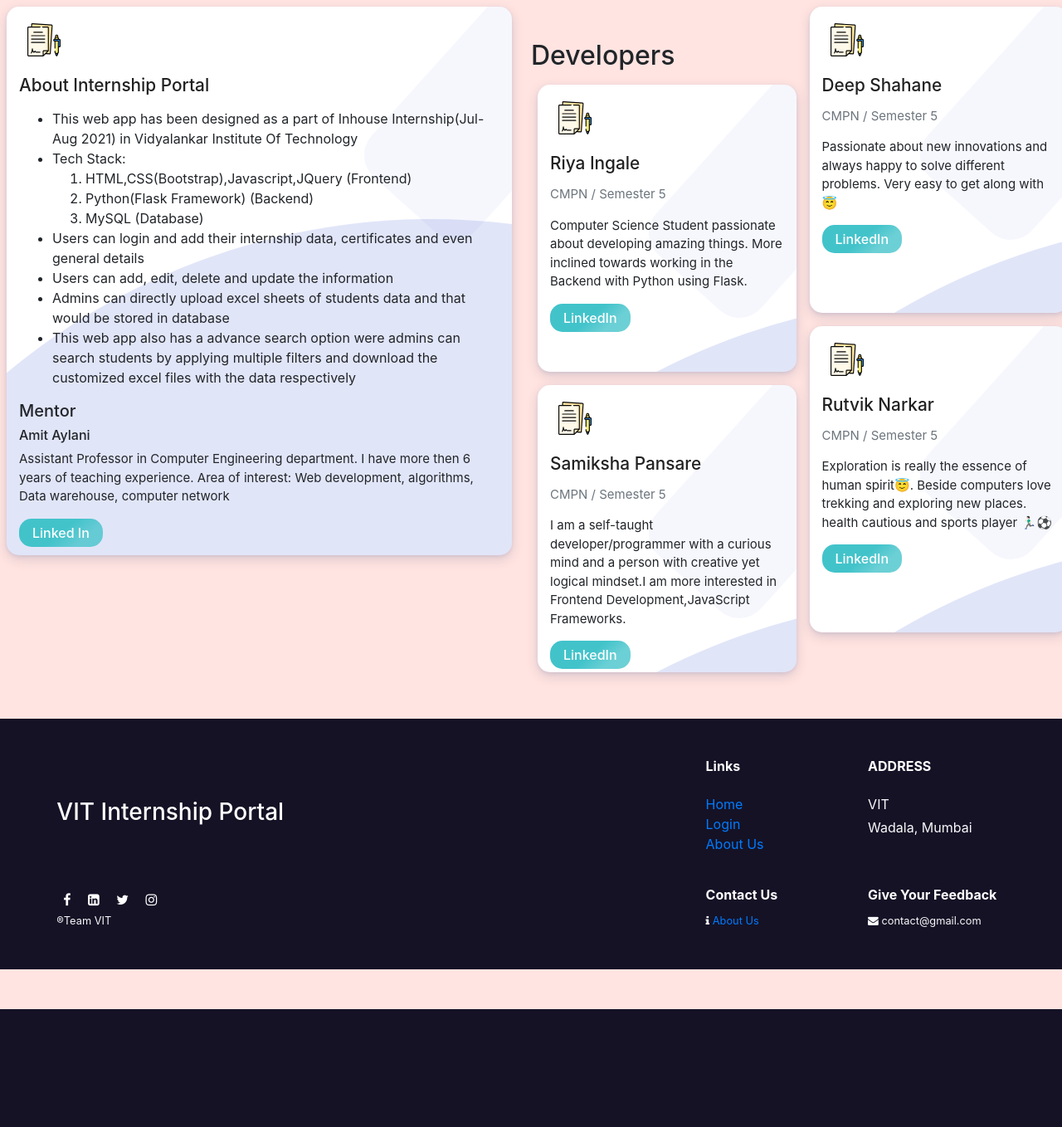
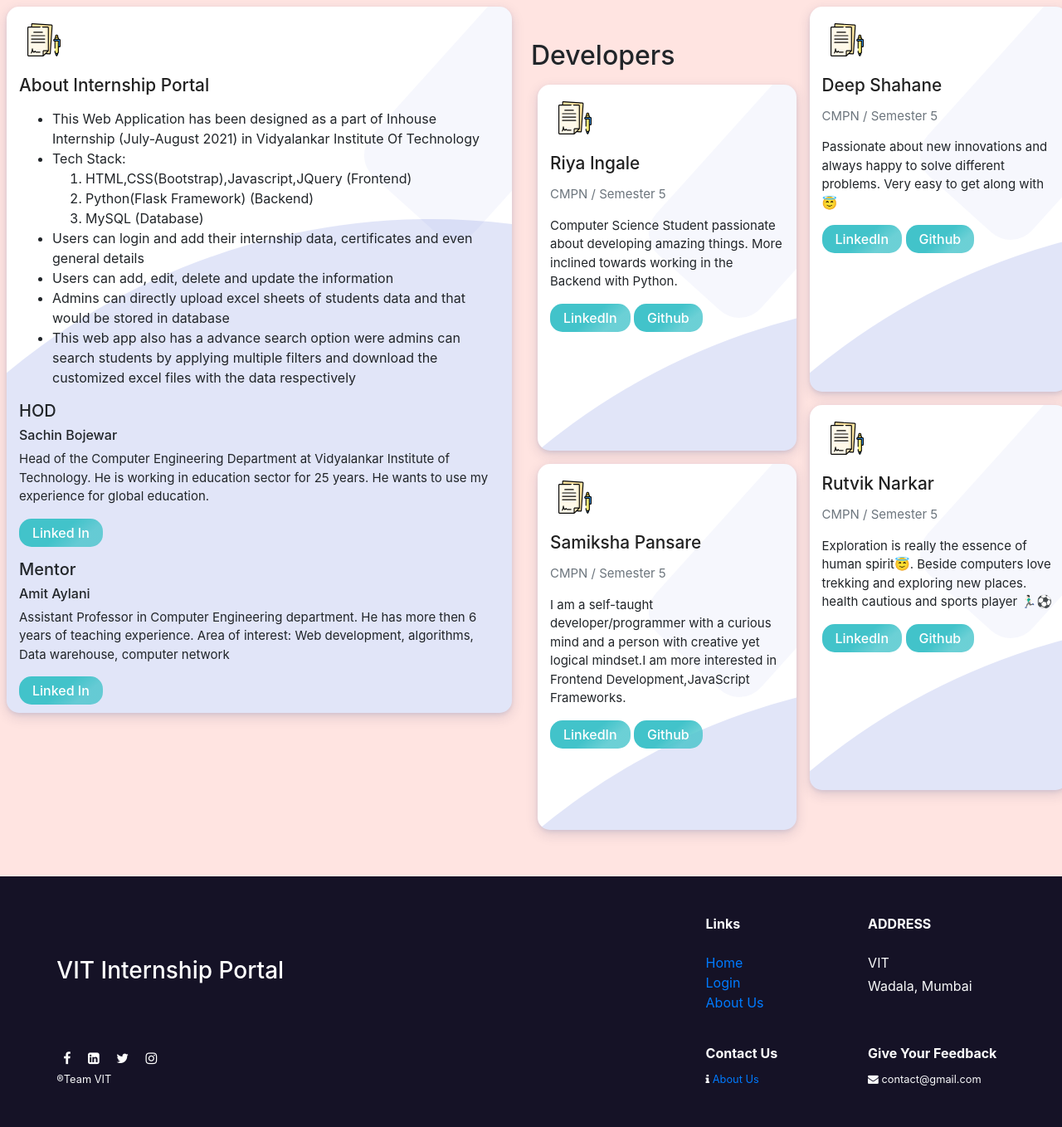
Before and after one commit to riya-ingale/InternshipPortal, a Flask app: page /aboutus in a window 1280 px wide. Shown: the part 60-1418 px from the top of the page at 83% size. Before the commit the page ends 1276 px from the top, so only its background shows below. Run offline with Flask 2, Linux system fonts and the light colour scheme; some libraries are stand-ins or nearby versions; some web fonts are replaced.

Commit message:
github links and download excel func updated

```diff
--- a/app.py
+++ b/app.py
@@ -437,12 +437,14 @@ def adminlogin():
             return redirect('/admin/login')
     return render_template('adminlogin.html')
 
+
 def save_excel(form_excel):
     _, f_ext = os.path.splitext(form_excel.filename)
     excel_fn = "sheet" + f_ext
     excel_path = os.path.join(app.root_path, excel_fn)
     form_excel.save(excel_path)
     return excel_fn
+
 
 @app.route('/admin/dashboard', methods=['GET', 'POST'])
 def admindashboard():
@@ -501,20 +503,21 @@ def admindashboard():
                     if user:
                         user_id = user.id
                         if companyname:
-                            newinternship = Internships(user_id=user_id,companyname=companyname,
-                                            domain=domain, startdate=startdate, enddate=enddate, source=source)
+                            newinternship = Internships(user_id=user_id, companyname=companyname,
+                                                        domain=domain, startdate=startdate, enddate=enddate, source=source)
                             db.session.add(newinternship)
                             db.session.commit()
                     else:
-                        newstudent = Users(fullname=fullname, rollno=rollno, password='sha256$cBl7wrlwRwy9QHJB$7a873cb0e1cd6cd2070c00147540fc6ba209e9114152385c94e06fb641951076' )
+                        newstudent = Users(
+                            fullname=fullname, rollno=rollno, password='sha256$cBl7wrlwRwy9QHJB$7a873cb0e1cd6cd2070c00147540fc6ba209e9114152385c94e06fb641951076')
                         db.session.add(newstudent)
                         db.session.commit()
                         student = Users.query.filter_by(
                             rollno=rollno, fullname=fullname).first()
                         user_id = student.id
                         if companyname:
-                            newinternship = Internships(user_id=user_id,companyname=companyname,
-                                            domain=domain, startdate=startdate, enddate=enddate, source=source)
+                            newinternship = Internships(user_id=user_id, companyname=companyname,
+                                                        domain=domain, startdate=startdate, enddate=enddate, source=source)
                             db.session.add(newinternship)
                             db.session.commit()
                 flash('Record Added')
@@ -553,6 +556,7 @@ def aboutus():
 def exportall():
     students = Users.query.filter(Users.id != 2).all()
     internships = Internships.query.all()
+    added = 0
     if students:
         # WorkBook Info
         print("creating workbook")
@@ -579,7 +583,13 @@ def exportall():
                                              internship.companyrepresentative_name, internship.companyrepresentative_contact, internship.startdate, internship.enddate, internship.feedback, internship.workenv, internship.satisfied, internship.recommendation, '=HYPERLINK("{}", "{}")'.format(f"http://127.0.0.1:5000/downloadcompletioncert/{internship.id}", "Download Cert")]
                         record = record_student + record_internship
                         ws.append(record)
+                        added = 1
                         record_internship = []
+            if added == 0:
+                record = record_student + record_internship
+                ws.append(record)
+            if added == 1:
+                added = 0
         wb.save(filename='sample_book.xlsx')
         print("Saved Excel")
         return send_file('sample_book.xlsx', as_attachment=True, download_name='sample_book.xlsx')
@@ -734,10 +744,11 @@ def docustomexport():
         pass
         # return render_template("search.html",s = False)
 
+    added = 0
     if students:
         # WorkBook Info
         print("creating workbook")
-        print("Students:",students)
+        print("Students:", students)
         wb = Workbook()
         # insert value in the cells
         ws = wb.active
@@ -746,10 +757,10 @@ def docustomexport():
                     "Company Representative Name", "Company Representative Contact", "Start Date", "End Date", "Feedback", "Work Environment Rating", "Satisfaction", "Would student recommend?", "Completition Certificate"]
         ws.append(headings)
         for student in students:
-            print("Particular Student:",student)
+            print("Particular Student:", student)
             record_student = [student.fullname, student.rollno, student.mobileno,
                               student.email, student.dept, student.div, student.year]
-            print("Internships:",internships)
+            print("Internships:", internships)
             for internship in internships:
                 if internship:
                     if student.id == internship.user_id:
@@ -763,7 +774,13 @@ def docustomexport():
                                              internship.companyrepresentative_name, internship.companyrepresentative_contact, internship.startdate, internship.enddate, internship.feedback, internship.workenv, internship.satisfied, internship.recommendation, '=HYPERLINK("{}", "{}")'.format(f"http://127.0.0.1:5000/downloadcompletioncert/{internship.id}", "Download Cert")]
                         record = record_student + record_internship
                         ws.append(record)
+                        added = 1
                         record_internship = []
+            if added == 0:
+                record = record_student + record_internship
+                ws.append(record)
+            if added == 1:
+                added = 0
         wb.save(filename='sample_book.xlsx')
         return send_file('sample_book.xlsx', as_attachment=True, download_name='sample_book.xlsx')
     else:
--- a/templates/aboutus.html
+++ b/templates/aboutus.html
@@ -160,7 +160,7 @@
             <div class="solu_description">
               <p>
                 <ul>
-                  <li>This web app has been designed as a part of Inhouse Internship(Jul-Aug 2021) in Vidyalankar Institute Of Technology</li>
+                  <li>This Web Application has been designed as a part of Inhouse Internship (July-August 2021) in Vidyalankar Institute Of Technology</li>
                   <li>
                     Tech Stack:
                     <ol>
@@ -175,9 +175,15 @@
                   <li>This web app also has a advance search option were admins can search students by applying multiple filters and download the customized excel files with the data respectively</li>
                 </ul>
               </p>
+              <h5>HOD</h5><h6>Sachin Bojewar</h6>
+              <p>
+                Head of the Computer Engineering Department at Vidyalankar Institute of Technology. He is working in education sector for 25 years. He wants to use my experience for global education.
+              </p>
+              <a href="https://www.linkedin.com/in/dr-sachin-bojewar-4399b813/"><button type="button" class="read_more_btn">Linked In</button></a>
+              <p></p>
               <h5>Mentor</h5><h6>Amit Aylani</h6>
               <p>
-                Assistant Professor in Computer Engineering department. I have more then 6 years of teaching experience. Area of interest: Web development, algorithms, Data warehouse, computer network
+                Assistant Professor in Computer Engineering department. He has more then 6 years of teaching experience. Area of interest: Web development, algorithms, Data warehouse, computer network
               </p>
               <a href="https://www.linkedin.com/in/amit-aylani-99744779/"><button type="button" class="read_more_btn">Linked In</button></a>
             </div>
@@ -244,9 +250,10 @@
                 CMPN / Semester 5
               </p>
               <p>
-                Computer Science Student passionate about developing amazing things. More inclined towards working in the Backend with Python using Flask.
+                Computer Science Student passionate about developing amazing things. More inclined towards working in the Backend with Python.
               </p>
               <a href="https://www.linkedin.com/in/riyaingale/"><button type="button" class="read_more_btn">LinkedIn</button></a>
+              <a href="https://github.com/riya-ingale"><button type="button" class="read_more_btn">Github</button></a>
             </div>
           </div>
           <div class="solution_card">
@@ -307,6 +314,7 @@
                 I am a self-taught developer/programmer with a curious mind and a person with creative yet logical mindset.I am more interested in Frontend Development,JavaScript Frameworks.
               </p>
               <a href="http://www.linkedin.com/in/samiksha-pansare"><button type="button" class="read_more_btn">LinkedIn</button></a>
+              <a href="https://github.com/Samiksha-Pansare"><button type="button" class="read_more_btn">Github</button></a>
             </div>
           </div>
         </div>
@@ -370,6 +378,7 @@
                 Passionate about new innovations and always happy to solve different problems. Very easy to get along with 😇
               </p>
               <a href="https://www.linkedin.com/in/deep-shahane-906b041b0/"><button type="button" class="read_more_btn">LinkedIn</button></a>
+              <a href="https://github.com/Deep-De-coder"><button type="button" class="read_more_btn">Github</button></a>
             </div>
           </div>
           <div class="solution_card">
@@ -430,6 +439,7 @@
                 Exploration is really the essence of human spirit😇. Beside computers love trekking and exploring new places. health cautious and sports player 🏃🏻‍♂️⚽
               </p>
               <a href="https://www.linkedin.com/in/rutvik-narkar-a26859193/"><button type="button" class="read_more_btn">LinkedIn</button></a>
+              <a href="https://github.com/Rutvik1878"><button type="button" class="read_more_btn">Github</button></a>
             </div>
           </div>
         </div>
--- a/templates/search.html
+++ b/templates/search.html
@@ -57,6 +57,11 @@
               <a class="nav-link" href="/admin/dashboard"
                 ><i class="fa fa-upload"> Upload Data</i></a
               >
+            </li>
+
+            <li class="nav-item">
+              <a class="nav-link" href="/aboutus"
+                ><i class="fa fa-info-circle"> About Us</i></a>
             </li>
 
             {% if not current_user.is_authenticated %}
```
Also changed, not shown: templates/admindashboard.html (+36 -23 lines), 1 other file.
